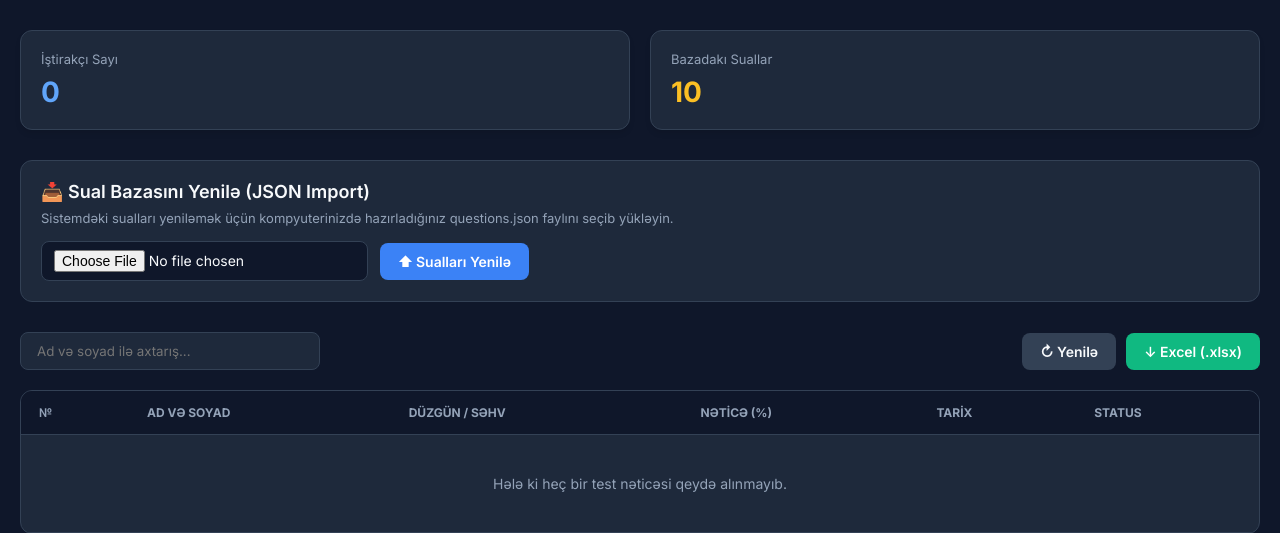
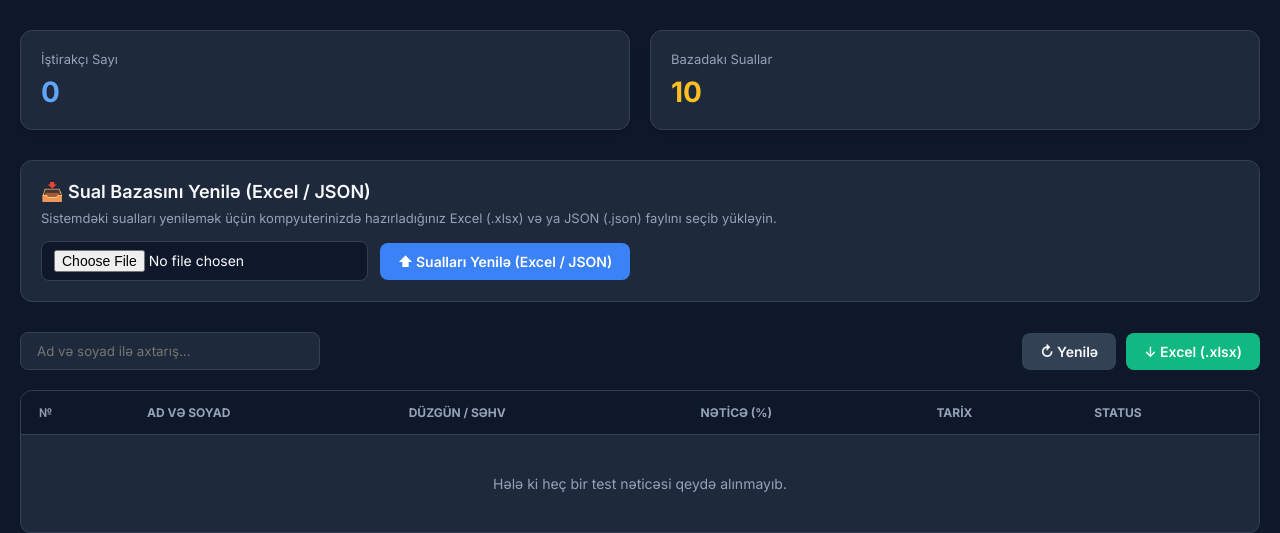
Before and after one commit to parvizmammadoglu1-eng/emek-test, a Flask app: page /admin in a window 1280 px wide. Shown: the part 70-603 px from the top of the page. Run offline with Flask 3, Linux system fonts and the light colour scheme; the visitor is signed in with stand-in values (Sample User, id 1).

Commit message:
Update admin.html

```diff
--- a/templates/admin.html
+++ b/templates/admin.html
@@ -269,14 +269,14 @@
 
     <!-- Sual Bazasını Yeniləmə / Import Bölməsi -->
     <div class="import-card">
-        <div class="section-title" style="margin-bottom: 8px;">📥 Sual Bazasını Yenilə (JSON Import)</div>
+        <div class="section-title" style="margin-bottom: 8px;">📥 Sual Bazasını Yenilə (Excel / JSON)</div>
         <p style="color: var(--text-sub); font-size: 13px; margin-bottom: 15px;">
-            Sistemdəki sualları yeniləmək üçün kompyuterinizdə hazırladığınız <code>questions.json</code> faylını seçib yükləyin.
+            Sistemdəki sualları yeniləmək üçün kompyuterinizdə hazırladığınız Excel (<code>.xlsx</code>) və ya JSON (<code>.json</code>) faylını seçib yükləyin.
         </p>
         <form action="/admin/import-questions" method="POST" enctype="multipart/form-data" style="display: flex; gap: 12px; align-items: center; flex-wrap: wrap;">
-            <input type="file" name="questions_file" accept=".json" required class="file-input">
+            <input type="file" name="questions_file" accept=".xlsx, .xls, .json" required class="file-input">
             <button type="submit" class="btn btn-import">
-                ⬆ Sualları Yenilə
+                ⬆ Sualları Yenilə (Excel / JSON)
             </button>
         </form>
     </div>
```
